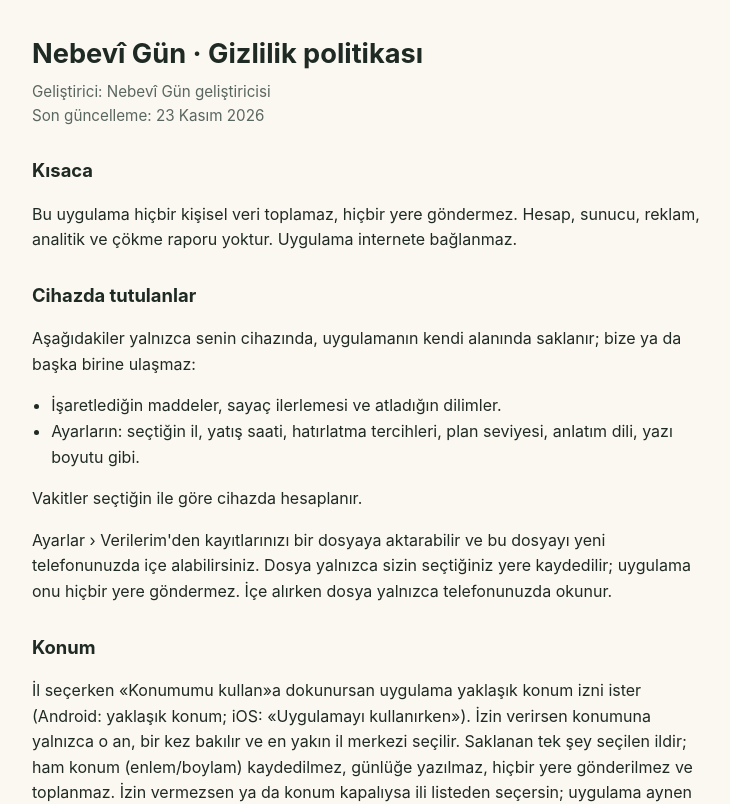
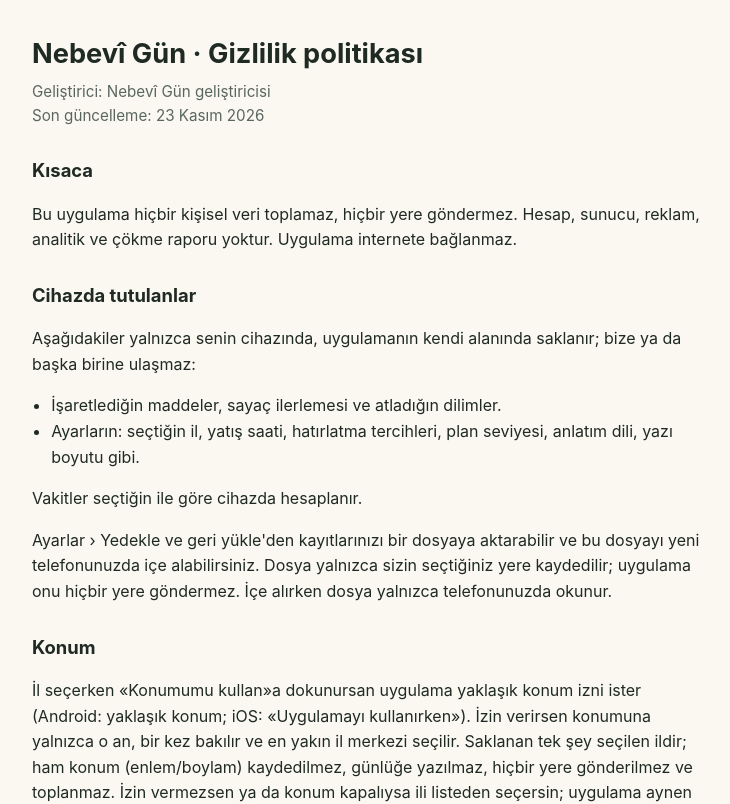
Before and after one commit to zikirvaktisunnetdua/nebevigun, a plain HTML site: page gizlilik/index.html in a window 1280 px wide. Shown: the top 804 px of the page, without its empty margins (268-998 px from the left). Drawn offline with Linux system fonts and the light colour scheme.

Commit message:
Privacy page: rename Verilerim to Yedekle ve geri yükle

```diff
--- a/gizlilik/index.html
+++ b/gizlilik/index.html
@@ -22,7 +22,7 @@
 <li>Ayarların: seçtiğin il, yatış saati, hatırlatma tercihleri, plan seviyesi, anlatım dili, yazı boyutu gibi.</li>
 </ul>
 <p>Vakitler seçtiğin ile göre cihazda hesaplanır.</p>
-<p>Ayarlar › Verilerim'den kayıtlarınızı bir dosyaya aktarabilir ve bu dosyayı yeni telefonunuzda içe alabilirsiniz. Dosya yalnızca sizin seçtiğiniz yere kaydedilir; uygulama onu hiçbir yere göndermez. İçe alırken dosya yalnızca telefonunuzda okunur.</p>
+<p>Ayarlar › Yedekle ve geri yükle'den kayıtlarınızı bir dosyaya aktarabilir ve bu dosyayı yeni telefonunuzda içe alabilirsiniz. Dosya yalnızca sizin seçtiğiniz yere kaydedilir; uygulama onu hiçbir yere göndermez. İçe alırken dosya yalnızca telefonunuzda okunur.</p>
 
 <h2>Konum</h2>
 <p>İl seçerken «Konumumu kullan»a dokunursan uygulama yaklaşık konum izni ister (Android: yaklaşık konum; iOS: «Uygulamayı kullanırken»). İzin verirsen konumuna yalnızca o an, bir kez bakılır ve en yakın il merkezi seçilir. Saklanan tek şey seçilen ildir; ham konum (enlem/boylam) kaydedilmez, günlüğe yazılmaz, hiçbir yere gönderilmez ve toplanmaz. İzin vermezsen ya da konum kapalıysa ili listeden seçersin; uygulama aynen çalışır. İzni istediğin an sistem ayarlarından kaldırabilirsin.</p>
```
